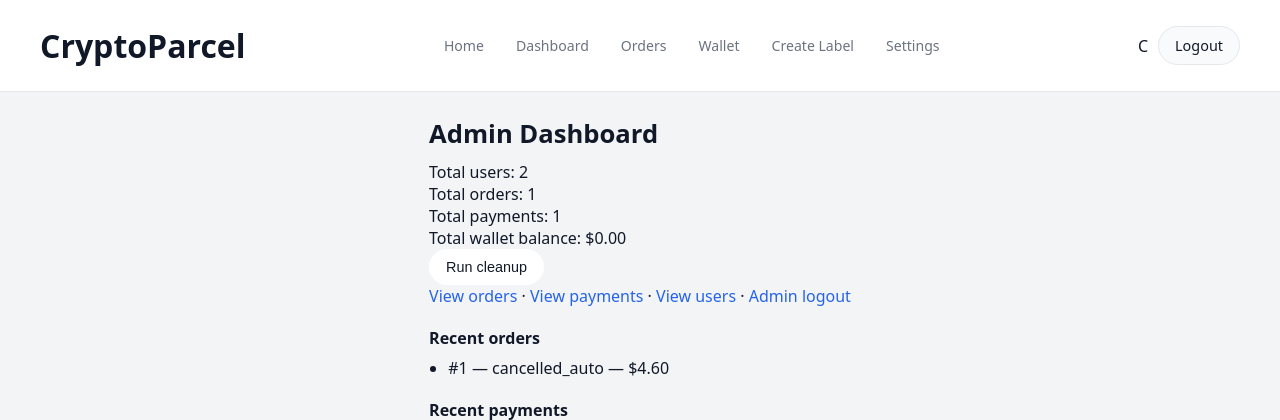
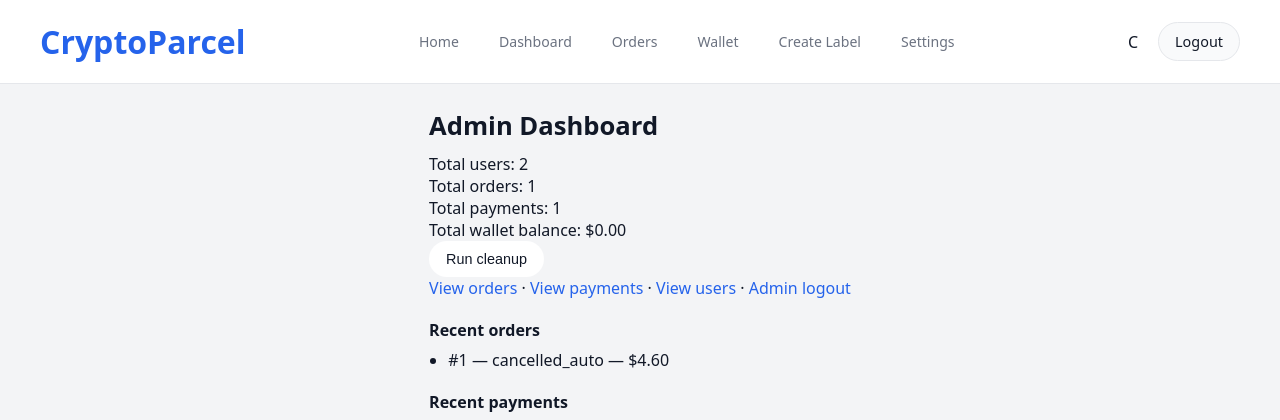
Before and after one commit to cryptoparcel/cryptoparcel_finish, a Flask app: page /admin in a window 1280 px wide. Shown: the top 420 px of the page. Run offline with Flask 3, Linux system fonts and the light colour scheme; a user stored in the database is signed in; data comes from the database, SQL or seed files in the repository.

Commit message:
Update styles.css

```diff
--- a/static/styles.css
+++ b/static/styles.css
@@ -1097,3 +1097,37 @@ textarea:focus {
         font-size: 1.6rem;
     }
 }
+/* Fix nav alignment - no breaking text */
+.cp-nav {
+    display: flex;
+    justify-content: space-between;
+    align-items: center;
+    flex-wrap: wrap;
+    gap: 20px;
+    padding: 20px 40px;
+}
+
+.cp-nav-left {
+    display: flex;
+    align-items: center;
+    gap: 60px;
+}
+
+.cp-nav-links a {
+    white-space: nowrap;
+    padding: 10px 16px;
+}
+
+/* Logo blue */
+.cp-logo-large {
+    color: var(--cp-accent); /* Blue */
+    font-size: 2rem;
+    font-weight: 800;
+}
+
+/* Avatar & logout spacing */
+.cp-nav-right {
+    display: flex;
+    align-items: center;
+    gap: 20px;
+}
```
